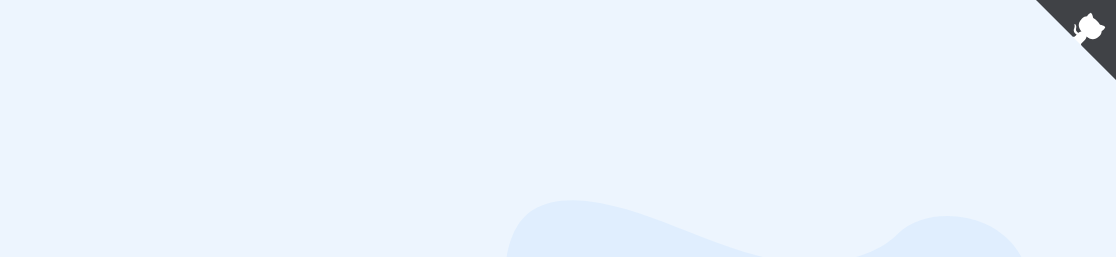
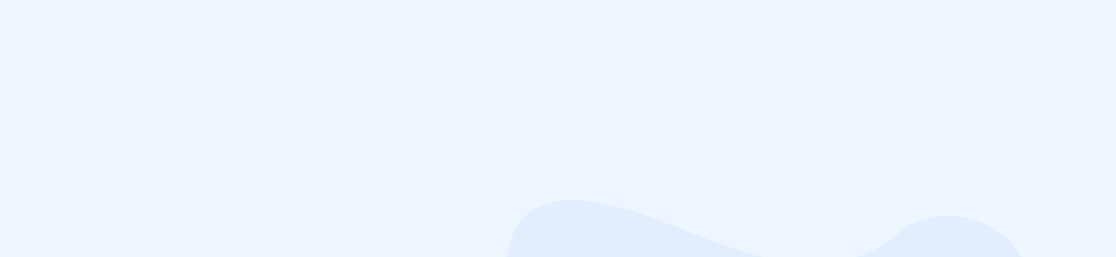
Before and after one commit to Chickisnak/file-sahring-app, a plain HTML site: page index.html in a window 1280 px wide. Shown: the top 257 px of the page, 164-1280 px from the left. Drawn offline with nearby package versions, Linux system fonts and the light colour scheme.

Commit message:
Update index.html

```diff
--- a/index.html
+++ b/index.html
@@ -66,22 +66,6 @@
     </section>
     <div class="image-vector"></div>
     <div class="toast">Sample message</div>
-    <!-- github fork button -->
-    <a href="https://github.com/ShivamJoker/inshare" class="github-corner"
-        aria-label="View source on GitHub">
-        <svg width="80" height="80" viewbox="0 0 250 250"
-            style="fill:#131315c9; color:#fff; position: absolute; top: 0; border: 0; right: 0;" aria-hidden="true">
-            <path d="M0,0 L115,115 L130,115 L142,142 L250,250 L250,0 Z"></path>
-            <path
-                d="M128.3,109.0 C113.8,99.7 119.0,89.6 119.0,89.6 C122.0,82.7 120.5,78.6 120.5,78.6 C119.2,72.0 123.4,76.3 123.4,76.3 C127.3,80.9 125.5,87.3 125.5,87.3 C122.9,97.6 130.6,101.9 134.4,103.2"
-                fill="currentColor" style="transform-origin: 130px 106px;" class="octo-arm">
-            </path>
-            <path
-                d="M115.0,115.0 C114.9,115.1 118.7,116.5 119.8,115.4 L133.7,101.6 C136.9,99.2 139.9,98.4 142.2,98.6 C133.8,88.0 127.5,74.4 143.8,58.0 C148.5,53.4 154.0,51.2 159.7,51.0 C160.3,49.4 163.2,43.6 171.4,40.1 C171.4,40.1 176.1,42.5 178.8,56.2 C183.1,58.6 187.2,61.8 190.9,65.4 C194.5,69.0 197.7,73.2 200.1,77.6 C213.8,80.2 216.3,84.9 216.3,84.9 C212.7,93.1 206.9,96.0 205.4,96.6 C205.1,102.4 203.0,107.8 198.3,112.5 C181.9,128.9 168.3,122.5 157.7,114.1 C157.9,116.9 156.7,120.9 152.7,124.9 L141.0,136.5 C139.8,137.7 141.6,141.9 141.8,141.8 Z"
-                fill="currentColor" class="octo-body">
-            </path>
-        </svg>
-    </a>
     <script src="script.js"></script>
 </body>
 
```
